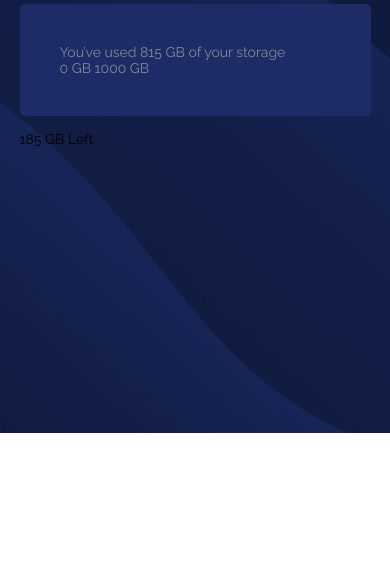
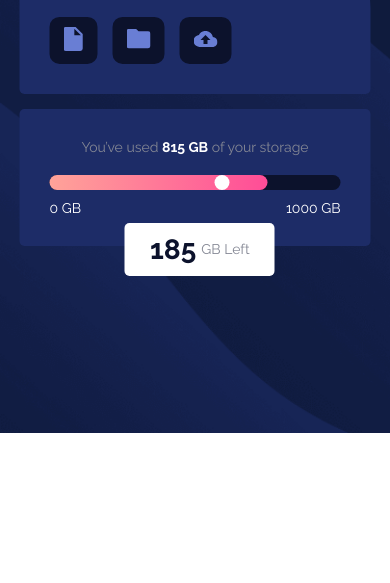
Before and after one commit to kristiansnts/fem-fylo-datastorage, a plain HTML site: page index.html in a window 390 px wide. Shown: the part 261-844 px from the top of the page. Drawn offline with Linux system fonts and the light colour scheme.

Commit message:
selesai styling mobile

```diff
--- a/index.html
+++ b/index.html
@@ -30,17 +30,18 @@
     </div>
     <div class="bracket lower">
       <span class="information">You’ve used <span class="storage">815 GB</span> of your storage</span>
-      <div class="range">
-        <div class="slider">
-          <div class="progress"></div>
+      <div class="slider">
+        <div class="progress">
           <div class="thump"></div>
         </div>
+      </div>
+      <div class="range">
         <span class="min">0 GB</span>
         <span class="max">1000 GB</span>
       </div>
-    </div>
-    <div class="storage-left">
-      <div class="storage-info"><span class="total">185</span> GB Left</div>
+      <div class="storage-left">
+        <div class="storage-info"><span class="total">185</span> <span>GB Left</span></div>
+      </div>
     </div>
   </main>
 
--- a/style.css
+++ b/style.css
@@ -16,15 +16,19 @@ body {
     font-family: 'Raleway', sans-serif;
     background: url("images/bg-mobile.png") no-repeat;
     background-size: 100%;
+    position: relative;
 }
 
 main {
     width: min(90%, 800px);
-    margin: 50px auto;
+    position: absolute;
+    top: 50%;
+    left: 50%;
+    transform: translate(-50%, 50%);
 }
 
 .bracket {
-    padding: 40px 40px;
+    padding: 30px 30px;
     margin: 15px 0;
     background-color: var(--dark-blue);
 }
@@ -34,11 +38,11 @@ main {
 }
 
 .upper .logo img{
-    width: 45%;
+    width: 30%;
 }
 
 .upper .action {
-    width: 150px;
+    width: 100px;
     display: flex;
     justify-content: space-between;
     margin-top: 30px;
@@ -48,7 +52,7 @@ main {
     cursor: pointer;
     border: none;
     background-color: var(--darker-blue);
-    padding: 12px 15px;
+    padding: 10px 14px;
     margin-right: 15px;
     border-radius: 10px;
 }
@@ -56,35 +60,74 @@ main {
 .lower {
     border-radius: 5px;
     color: var(--text);
+    position: relative;
 }
 
-.lower input[type="range"] {
-    -webkit-appearance: none;
-    /* overflow: hidden; */
-    appearance: none;
-    background: transparent;
-    cursor: pointer;
-    width: 100%;
-    margin: 10px 0;
-    --webkitProgressPercent: 0%;
+.lower .information {
+    display: block;
+    text-align: center;
 }
 
-.lower input[type="range"]::-webkit-slider-runnable-track {
-    border-radius: 0.5rem;
-    background-color: var(--darker-blue);
-    background-image: linear-gradient(
-        90deg,
-        hsl(6, 100%, 80%) --webkitProgressPercent,
-        hsl(335, 100%, 65%) --webkitProgressPercent
-        );
-    height: 1.2rem;
+.lower .information .storage {
+    font-weight: 700;
+    color: white;
 }
 
-.lower input[type="range"]::-webkit-slider-thumb {
-    -webkit-appearance: none;
+.slider {
+    width: 100%;
+    height: 15px;
+    margin-top: 20px;
+    margin-bottom: 10px;
+    border-radius: 10px;
+    background-color: var(--darker-blue);
+}
+
+.progress {
+    width: 75%;
+    height: 15px;
+    border-radius: 10px;
+    background-image: linear-gradient(90deg, hsl(6, 100%, 80%), hsl(335, 100%, 65%));
+    position: relative;
+}
+
+.thump {
+    width: 15px;
+    height: 15px;
     background-color: white;
-    margin-top: 3px;
-    width: 10px;
-    height: 10px;
-    border-radius: 100%;
+    border-radius: 50%;
+    position: sticky;
+    left: 100%;
 }
+
+.range {
+    display: flex;
+    justify-content: space-between;
+    color: white;
+}
+
+.storage-left {
+    padding: 10px;
+    width: 150px;
+    border-radius: 5px;
+    background-color: white;
+    position: absolute;
+    bottom: -30px;
+    left: 30%;
+}
+
+.storage-left .total {
+    font-size: 2rem;
+    font-weight: 700;
+    margin-right: 5px;
+    color: var(--darker-blue);
+}
+
+.storage-info {
+    display: flex;
+    justify-content: center;
+    align-items: center;
+}
+
+.storage-info span {
+    display: block;
+}
```
